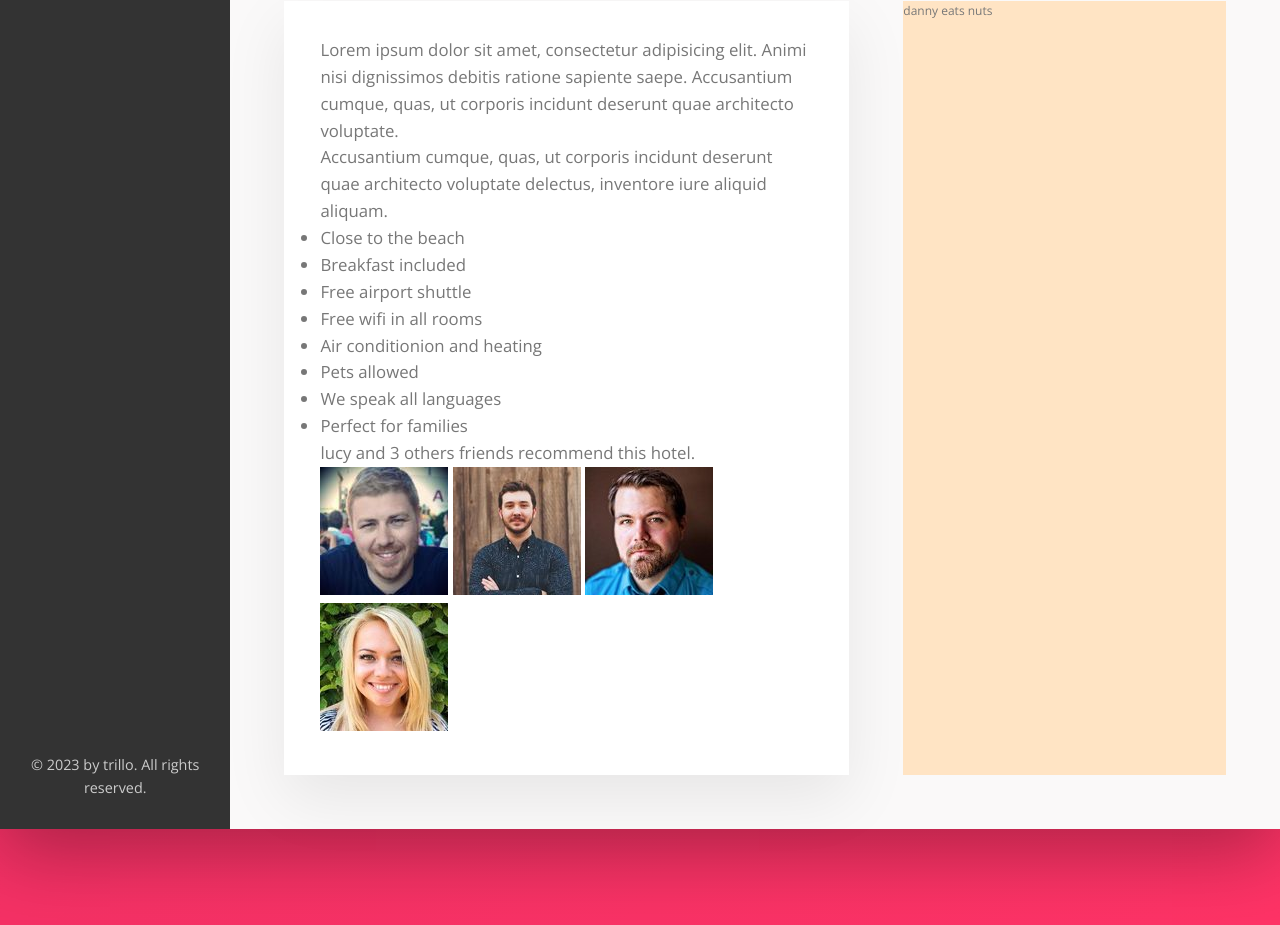
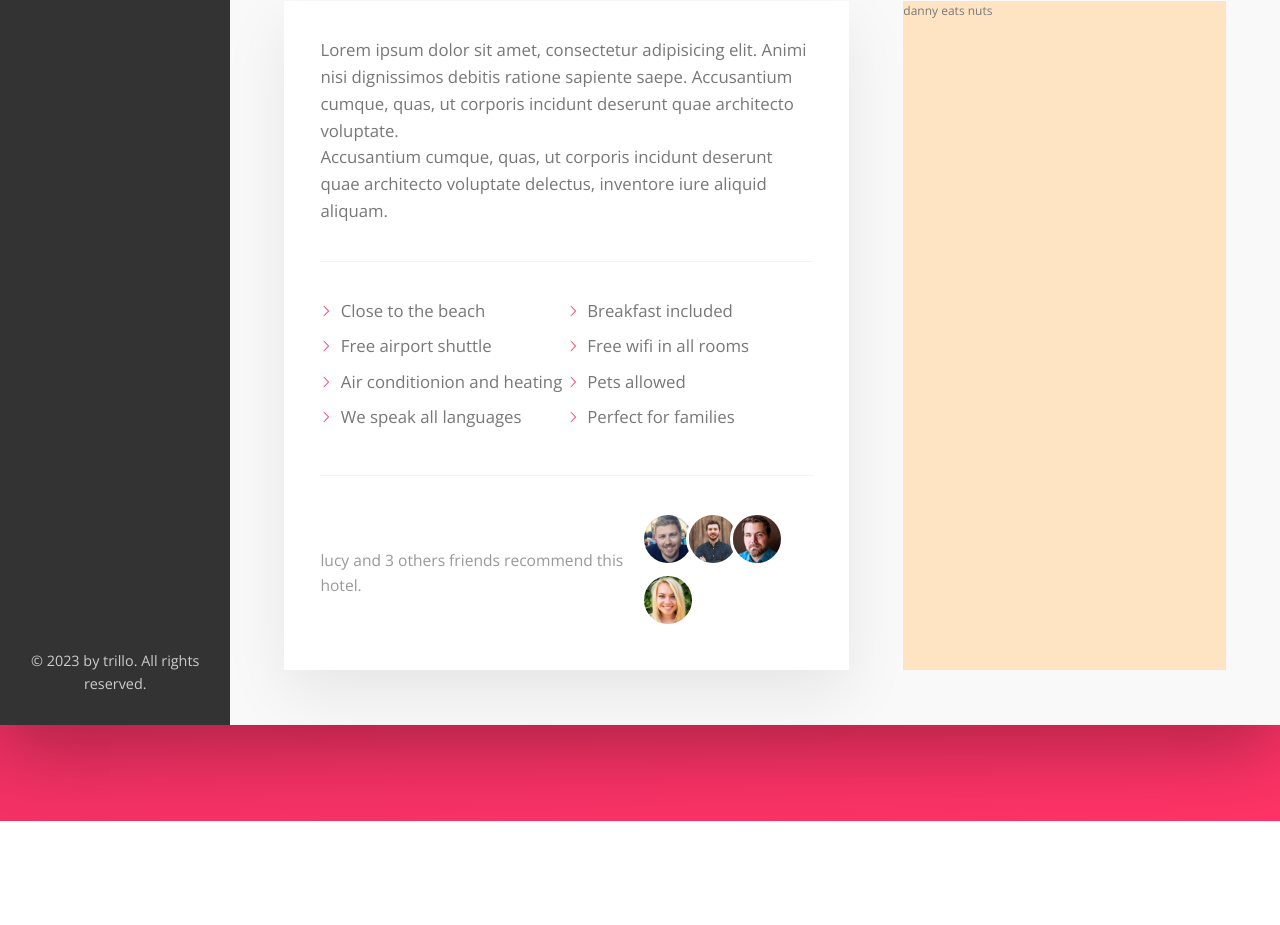
Before and after one commit to Hugo8814/trillo, a website: page index.html in a window 1280 px wide. Shown: the part 724-1649 px from the top of the page. After the commit the page ends 1545 px from the top, so only its background shows below. Drawn offline with nearby package versions, Linux system fonts and the light colour scheme.

Commit message:
main part done

```diff
--- a/index.html
+++ b/index.html
@@ -186,7 +186,7 @@
 
                         </ul>
                         <div class="recommend">
-                            <p class="recommmend__count">
+                            <p class="recommend__count">
                                 lucy and 3 others friends recommend this hotel.
                             </p>
                             <div class="recommend__friends">
--- a/sass/_base.scss
+++ b/sass/_base.scss
@@ -33,7 +33,7 @@ Grey dark 3: #999
 
     --shadow-dark: 0 2rem 6rem rgba(0,0,0, .3);
     --shadow-light: 0 2rem 5rem rgba(0,0,0, .08);
-    --line:1px soild var(--color-Grey-light-2);
+    --line:1px solid var(--color-Grey-light-2);
 
 }
 
--- a/sass/_components.scss
+++ b/sass/_components.scss
@@ -272,3 +272,83 @@
     box-shadow: none;
   }
 }
+
+
+
+///////////////////////////////
+/// paragraph
+.paragraph:not(:last-of-type){
+  margin-bottom:2rem;
+
+}
+
+
+
+
+///////////////////////////////
+///list
+.list{
+  list-style:none ;
+  margin:3rem 0;
+  padding: 3rem 0;
+  border-top: var(--line);
+  border-bottom: var(--line);
+
+  display: flex;
+  flex-wrap: wrap;
+
+
+  &__item{
+    flex: 0 0 50%;
+    margin-bottom: 0.7rem;
+  }
+  &__item::before{
+    content: "";
+    display: inline-block;
+    height: 1rem;
+    width: 1rem;
+    margin-right: 0.7rem;
+
+
+    //older webs
+    //background-image:url(../img/chevron-thin-right.svg);
+   // background-size: cover;
+
+
+    ///newer
+    background-color:var(--color-Primary-light) ;
+    -webkit-mask-image:url(../img/chevron-thin-right.svg);
+    -webkit-mask-size: cover;
+  }
+}
+
+
+
+///////////////////////////////
+/// recommend
+.recommend{
+  font-size: 1.3rem;
+  color:var(--color-Grey-dark-3);
+  display: flex;
+  align-items: center;
+
+  &__count{
+    margin-right: auto;
+
+  }
+  &__friends{
+
+  }
+  &__photo{
+    box-sizing: content-box;
+    height: 4rem;
+    width: 4rem;
+    border-radius: 50%;
+    border:3px solid #fff;
+
+    &:not(:last-child){
+      margin-right: -1.15rem;
+
+    }
+  }
+}
```
Also changed, not shown: css/style.css.
